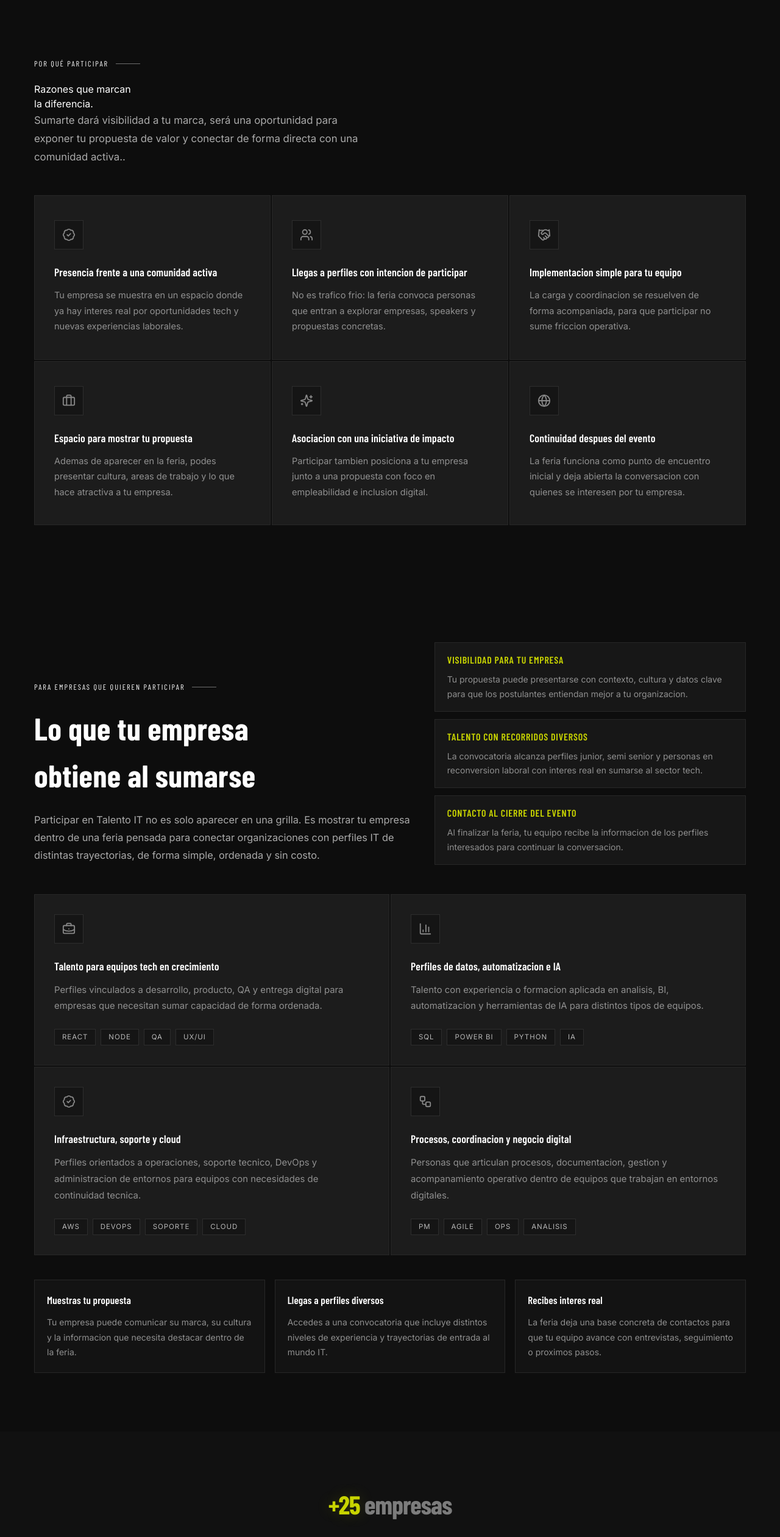
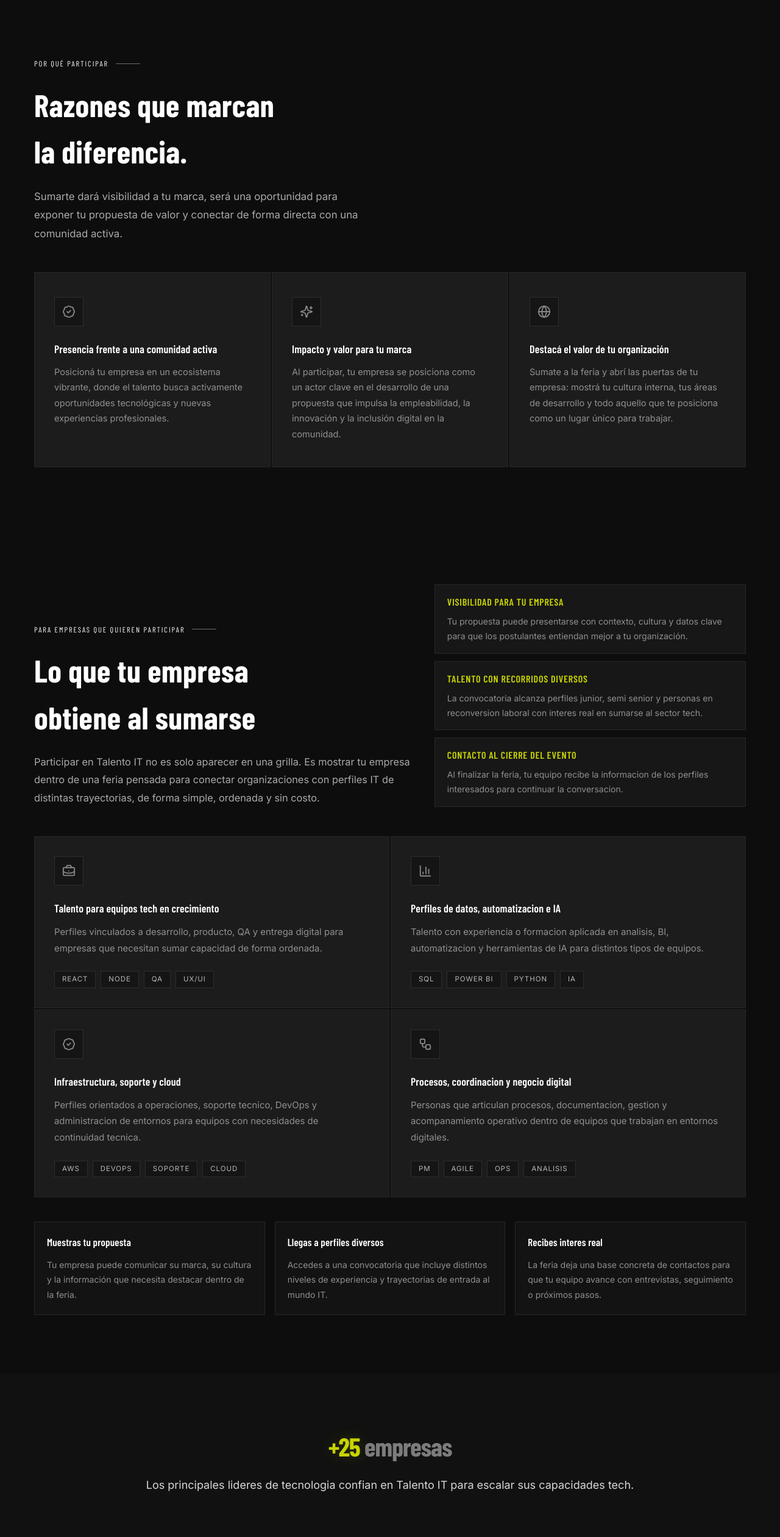
Before and after one commit to potrero-empleo/talento-it-landing, a React (Vite) app: page / in a window 1280 px wide. Shown: the part 1020-3540 px from the top of the page at 61% size. Built offline with nearby package versions, Linux system fonts and the light colour scheme.

Commit message:
correción de acentos y ñ, si quedo algo avisen

```diff
--- a/src/components/Benefits/Benefits.jsx
+++ b/src/components/Benefits/Benefits.jsx
@@ -13,13 +13,13 @@
                     por qué participar
                 </p>
 
-                <h2 className="mb-5 font-['Chakra_Petch'] text-[clamp(2.05rem,3.5vw,3rem)] font-bold leading-1 tracking-[0.01em] text-white"/>
+                <h2 class="mb-5 font-['Chakra_Petch'] text-[clamp(2.05rem,4vw,3.2rem)] font-bold leading- tracking-[0.01em] text-white">
                     Razones que marcan
                     <br />
-                    la diferencia.
+                    la diferencia. </h2>
 
                 <p className="max-w-140 text-[1.05rem] leading-[1.8] text-[#aaaaaa]">
-                   Sumarte dará visibilidad a tu marca, será una oportunidad para exponer tu propuesta de valor y conectar de forma directa con una comunidad activa..
+                   Sumarte dará visibilidad a tu marca, será una oportunidad para exponer tu propuesta de valor y conectar de forma directa con una comunidad activa.
                 </p>
             </div>
 
--- a/src/components/Institutional/Institutional.jsx
+++ b/src/components/Institutional/Institutional.jsx
@@ -23,7 +23,7 @@
                 acompanamiento institucional
               </p>
               <p className="mt-3 text-sm leading-[1.8] text-[#9a9a9a]">
-                Talento IT se apoya en organizaciones que trabajan en formacion,
+                Talento IT se apoya en organizaciones que trabajan en formación,
                 empleabilidad e impacto social para ampliar oportunidades y
                 articular el encuentro con el ecosistema real.
               </p>
@@ -33,13 +33,13 @@
               {institutionalPartners.map((partner) => (
                 <div
                   key={partner.id}
-                  className="flex min-h-[92px] items-center justify-center border border-[#2a2a2a] bg-[#111111] px-6 py-5 transition-all duration-300 hover:border-[#C8D400]/30 hover:bg-[#161616]"
+                  className="flex min-h-23 items-center justify-center border border-[#2a2a2a] bg-[#111111] px-6 py-5 transition-all duration-300 hover:border-[#C8D400]/30 hover:bg-[#161616]"
                 >
                   <img
                     src={partnerLogos[partner.id]}
                     alt={partner.name}
                     className={`h-10 w-auto object-contain opacity-90 transition-opacity duration-300 hover:opacity-100 ${
-                      partner.id === "fundacion-compromiso" ? "max-w-[210px]" : "max-w-[180px]"
+                      partner.id === "fundacion-compromiso" ? "max-w-52.5" : "max-w-45"
                     }`}
                   />
                 </div>
@@ -58,16 +58,16 @@
               respaldo institucional
             </p>
 
-            <h2 className="mb-5 font-['Chakra_Petch'] text-[clamp(2.05rem,4vw,3.2rem)] font-bold leading-[1] tracking-[0.01em] text-white">
+            <h2 className="mb-5 font-['Chakra_Petch'] text-[clamp(2.05rem,4vw,3.2rem)] font-bold leading-none tracking-[0.01em] text-white">
               Una propuesta con
               <br />
               respaldo y proyeccion real
             </h2>
 
-            <p className="max-w-[700px] text-[1.02rem] leading-[1.8] text-[#aaaaaa]">
+            <p className="max-w-175 text-[1.02rem] leading-[1.8] text-[#aaaaaa]">
               La feria se sostiene en una red de programas, alianzas y espacios
               de aprendizaje que le dan contexto, continuidad y una base
-              institucional solida mas alla de una unica edicion.
+              institucional sólida más allá de una única edición.
             </p>
           </div>
 
--- a/src/components/Process/Process.jsx
+++ b/src/components/Process/Process.jsx
@@ -19,7 +19,7 @@
               para sumar tu empresa
             </h2>
 
-            <p className="max-w-[620px] text-[1.02rem] leading-[1.8] text-[#aaaaaa]">
+            <p className="max-w-155 text-[1.02rem] leading-[1.8] text-[#aaaaaa]">
               La landing ya explica por que conviene participar. Esta seccion
               completa el cuadro: que pasa desde que nos escribis hasta que tu
               equipo empieza a conversar con talento.
@@ -66,7 +66,7 @@
                   <div className="absolute left-0 top-0 h-0.5 w-0 bg-[#C8D400] transition-all duration-300 group-hover:w-full" />
 
                   <div className="flex flex-col gap-5 md:flex-row md:items-start">
-                    <div className="flex items-center gap-4 md:w-[170px] md:flex-col md:items-start md:gap-3">
+                    <div className="flex items-center gap-4 md:w-42.5 md:flex-col md:items-start md:gap-3">
                       <span className="font-['Chakra_Petch'] text-3xl font-bold leading-none text-[#C8D400]">
                         {step.step}
                       </span>
@@ -75,7 +75,7 @@
                       </div>
                     </div>
 
-                    <div className="max-w-[520px]">
+                    <div className="max-w-130">
                       <h3 className="font-['Chakra_Petch'] text-[1.1rem] font-semibold text-white">
                         {step.title}
                       </h3>
--- a/src/components/Speakers.jsx
+++ b/src/components/Speakers.jsx
@@ -40,7 +40,7 @@
       </div>
 
       <div className="spk-info">
-        <span className="mb-3 inline-flex border border-[#313131] bg-[#141414] px-3 py-1 font-['Chakra_Petch'] text-[0.68rem] uppercase tracking-[0.1em] text-[#d7d7d7] transition-colors duration-300 group-hover:border-[#C8D400]/35 group-hover:text-white">
+        <span className="mb-3 inline-flex border border-[#313131] bg-[#141414] px-3 py-1 font-['Chakra_Petch'] text-[0.68rem] uppercase tracking-widest text-[#d7d7d7] transition-colors duration-300 group-hover:border-[#C8D400]/35 group-hover:text-white">
           {person.category}
         </span>
         <h4 className="spk-name">{person.name}</h4>
@@ -176,7 +176,7 @@
     >
       <div className="layout-container">
         <div className="text-center mb-10 md:mb-18 space-y-5">
-          <h2 className="text-3xl md:text-4xl lg:text-5xl font-bold text-white">Speakers confirmados</h2>
+          <h2 class="mb-5 font-['Chakra_Petch'] text-[clamp(2.05rem,4vw,3.2rem)] font-bold leading- tracking-[0.01em] text-white">Speakers confirmados</h2>
           <p className="text-[#aaaaaa] max-w-2xl mx-auto">Referentes que hacen el encuentro</p>
           <p className="mx-auto max-w-4xl text-[#cfcfcf]">
             Lideres del ecosistema IT y de empleabilidad digital comparten su
--- a/src/components/Stats/Stats.jsx
+++ b/src/components/Stats/Stats.jsx
@@ -14,7 +14,7 @@
             {stat.value}
           </p>
 
-          <p className="mt-2 text-[0.78rem] leading-[1.5] tracking-[0.04em] text-[#888888] md:text-[0.8rem] xl:text-[0.82rem]">
+          <p className="mt-2 text-[0.78rem] leading-normal tracking-[0.04em] text-[#888888] md:text-[0.8rem] xl:text-[0.82rem]">
             {stat.label}
           </p>
         </div>
--- a/src/data/benefitsData.js
+++ b/src/data/benefitsData.js
@@ -11,9 +11,9 @@
   {
     icon: LuBadgeCheck,
     title: "Presencia frente a una comunidad activa",
-    text: "Tu empresa se muestra en un espacio donde ya hay interes real por oportunidades tech y nuevas experiencias laborales.",
+    text: "Posicioná tu empresa en un ecosistema vibrante, donde el talento busca activamente oportunidades tecnológicas y nuevas experiencias profesionales.",
   },
-  {
+ /* {
     icon: LuUsers,
     title: "Llegas a perfiles con intencion de participar",
     text: "No es trafico frio: la feria convoca personas que entran a explorar empresas, speakers y propuestas concretas.",
@@ -27,15 +27,15 @@
     icon: LuBriefcase,
     title: "Espacio para mostrar tu propuesta",
     text: "Ademas de aparecer en la feria, podes presentar cultura, areas de trabajo y lo que hace atractiva a tu empresa.",
-  },
+  }*/,
   {
     icon: LuSparkles,
-    title: "Asociacion con una iniciativa de impacto",
-    text: "Participar tambien posiciona a tu empresa junto a una propuesta con foco en empleabilidad e inclusion digital.",
+    title: "Impacto y valor para tu marca",
+    text: "Al participar, tu empresa se posiciona como un actor clave en el desarrollo de una propuesta que impulsa la empleabilidad, la innovación y la inclusión digital en la comunidad.",
   },
   {
     icon: LuGlobe,
-    title: "Continuidad despues del evento",
-    text: "La feria funciona como punto de encuentro inicial y deja abierta la conversacion con quienes se interesen por tu empresa.",
+    title: "Destacá el valor de tu organización",
+    text: "Sumate a la feria y abrí las puertas de tu empresa: mostrá tu cultura interna, tus áreas de desarrollo y todo aquello que te posiciona como un lugar único para trabajar.",
   },
 ];
--- a/src/data/companyProfilesData.js
+++ b/src/data/companyProfilesData.js
@@ -40,7 +40,7 @@
   {
     value: "Visibilidad para tu empresa",
     label:
-      "Tu propuesta puede presentarse con contexto, cultura y datos clave para que los postulantes entiendan mejor a tu organizacion.",
+      "Tu propuesta puede presentarse con contexto, cultura y datos clave para que los postulantes entiendan mejor a tu organización.",
   },
   {
     value: "Talento con recorridos diversos",
@@ -58,7 +58,7 @@
   {
     title: "Muestras tu propuesta",
     description:
-      "Tu empresa puede comunicar su marca, su cultura y la informacion que necesita destacar dentro de la feria.",
+      "Tu empresa puede comunicar su marca, su cultura y la información que necesita destacar dentro de la feria.",
   },
   {
     title: "Llegas a perfiles diversos",
@@ -68,6 +68,6 @@
   {
     title: "Recibes interes real",
     description:
-      "La feria deja una base concreta de contactos para que tu equipo avance con entrevistas, seguimiento o proximos pasos.",
+      "La feria deja una base concreta de contactos para que tu equipo avance con entrevistas, seguimiento o próximos pasos.",
   },
 ];
--- a/src/data/ctaData.js
+++ b/src/data/ctaData.js
@@ -3,19 +3,19 @@
     step: "01",
     title: "Completas el formulario",
     description:
-      "Nos compartis los datos de tu empresa y la informacion necesaria para sumarte a esta edicion.",
+      "Nos compartis los datos de tu empresa y la información necesaria para sumarte a esta edición.",
   },
   {
     step: "02",
     title: "Publicamos tu empresa en la feria",
     description:
-      "El equipo organiza la presencia de tu empresa, su presentacion y los datos necesarios para la convocatoria.",
+      "El equipo organiza la presencia de tu empresa, su presentación y los datos necesarios para la convocatoria.",
   },
   {
     step: "03",
     title: "Recibis el contacto al cierre",
     description:
-      "Al finalizar, recibis la informacion de los perfiles interesados para continuar la conversacion con tu equipo.",
+      "Al finalizar, recibís la información de los perfiles interesados para continuar la conversación con tu equipo.",
   },
 ];
 
--- a/src/data/institutionalData.js
+++ b/src/data/institutionalData.js
@@ -9,15 +9,15 @@
 
 export const institutionalPillars = [
   {
-    title: "Formacion conectada con empleabilidad",
+    title: "Formación conectada con empleabilidad",
     description:
-      "La propuesta se apoya en iniciativas de formacion gratuita y desarrollo profesional orientadas a ampliar oportunidades laborales en entornos digitales.",
+      "La propuesta se apoya en iniciativas de formación gratuita y desarrollo profesional orientadas a ampliar oportunidades laborales en entornos digitales.",
     icon: LuGraduationCap,
   },
   {
-    title: "Articulacion con empresas y aliados",
+    title: "Articulación con empresas y aliados",
     description:
-      "La participacion empresarial se integra en un entramado de organizaciones, aliados y programas que conectan talento, empleabilidad e impacto sostenido.",
+      "La participación empresarial se integra en un entramado de organizaciones, aliados y programas que conectan talento, empleabilidad e impacto sostenido.",
     icon: LuBuilding2,
   },
   {
@@ -33,23 +33,23 @@
     id: "potrero-digital",
     name: "Potrero Digital",
     description:
-      "Red de centros de aprendizaje de oficios digitales con foco en formacion y empleabilidad.",
+      "Red de centros de aprendizaje de oficios digitales con foco en formación y empleabilidad.",
   },
   {
     id: "fundacion-compromiso",
-    name: "Fundacion Compromiso",
+    name: "Fundación Compromiso",
     description:
-      "Organizacion que impulsa programas, alianzas y proyectos de desarrollo con impacto social.",
+      "Organización que impulsa programas, alianzas y proyectos de desarrollo con impacto social.",
   },
 ];
 
 export const institutionalSupportNote =
-  "La convocatoria tambien se articula con Potrero Empleos para acompanar la vinculacion con empresas y reforzar el puente entre formacion y empleabilidad.";
+  "La convocatoria también se articula con Potrero Empleos para acompañar la vinculación con empresas y reforzar el puente entre formación y empleabilidad.";
 
 export const institutionalStats = [
   { value: "30.000", label: "personas vinculadas a Potrero Digital" },
   { value: "24", label: "distritos alcanzados por la convocatoria" },
-  { value: "+500", label: "perfiles IT en busqueda activa para esta edicion" },
+  { value: "+500", label: "perfiles IT en busqueda activa para esta edición" },
 ];
 
 export const federalProfiles = [
@@ -67,8 +67,8 @@
   },
   {
     icon: LuRefreshCcw,
-    title: "En reconversion laboral",
+    title: "En reconversión laboral",
     description:
-      "Perfiles provenientes de otras industrias que eligieron desarrollarse en tecnologia con una motivacion muy alta.",
+      "Perfiles provenientes de otras industrias que eligieron desarrollarse en tecnología con una motivación muy alta.",
   },
 ];
--- a/src/data/processData.js
+++ b/src/data/processData.js
@@ -11,9 +11,9 @@
 export const processSteps = [
   {
     step: "01",
-    title: "Nos compartis tu busqueda",
+    title: "Nos compartis tu búsqueda",
     description:
-      "Relevamos el perfil, seniority, stack y objetivos de contratacion para presentar tu empresa con claridad.",
+      "Relevamos el perfil, seniority, stack y objetivos de contratación para presentar tu empresa con claridad.",
     icon: LuClipboardCheck,
   },
   {
@@ -27,14 +27,14 @@
     step: "03",
     title: "Recibis candidatos alineados",
     description:
-      "Conectas con perfiles IT de distintas provincias, en busqueda activa o explorando nuevas oportunidades.",
+      "Conectas con perfiles IT de distintas provincias, en búsqueda activa o explorando nuevas oportunidades.",
     icon: LuUsers,
   },
   {
     step: "04",
     title: "Seguimos la conversacion",
     description:
-      "Queda abierto el canal para continuar entrevistas, retos tecnicos y proximos pasos con los equipos interesados.",
+      "Queda abierto el canal para continuar entrevistas, retos técnicos y próximos pasos con los equipos interesados.",
     icon: LuMessagesSquare,
   },
 ];
@@ -42,7 +42,7 @@
 export const processHighlights = [
   {
     title: "Activacion agil",
-    description: "Podemos dejar tu participacion lista en pocos pasos, sin una implementacion compleja.",
+    description: "Podemos dejar tu participación lista en pocos pasos, sin una implementacion compleja.",
     icon: LuClock3,
   },
   {
```
Also changed, not shown: src/components/CTA/CTA.jsx (+10 -10 lines).
